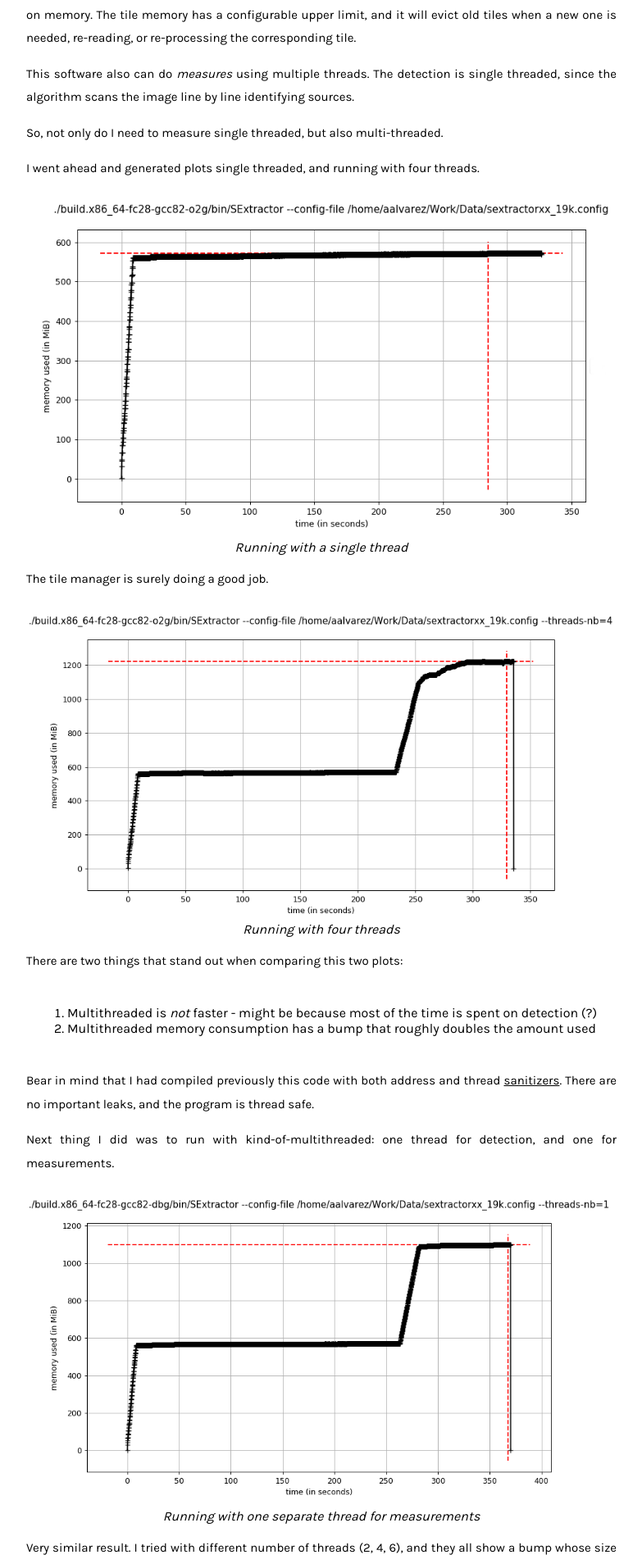
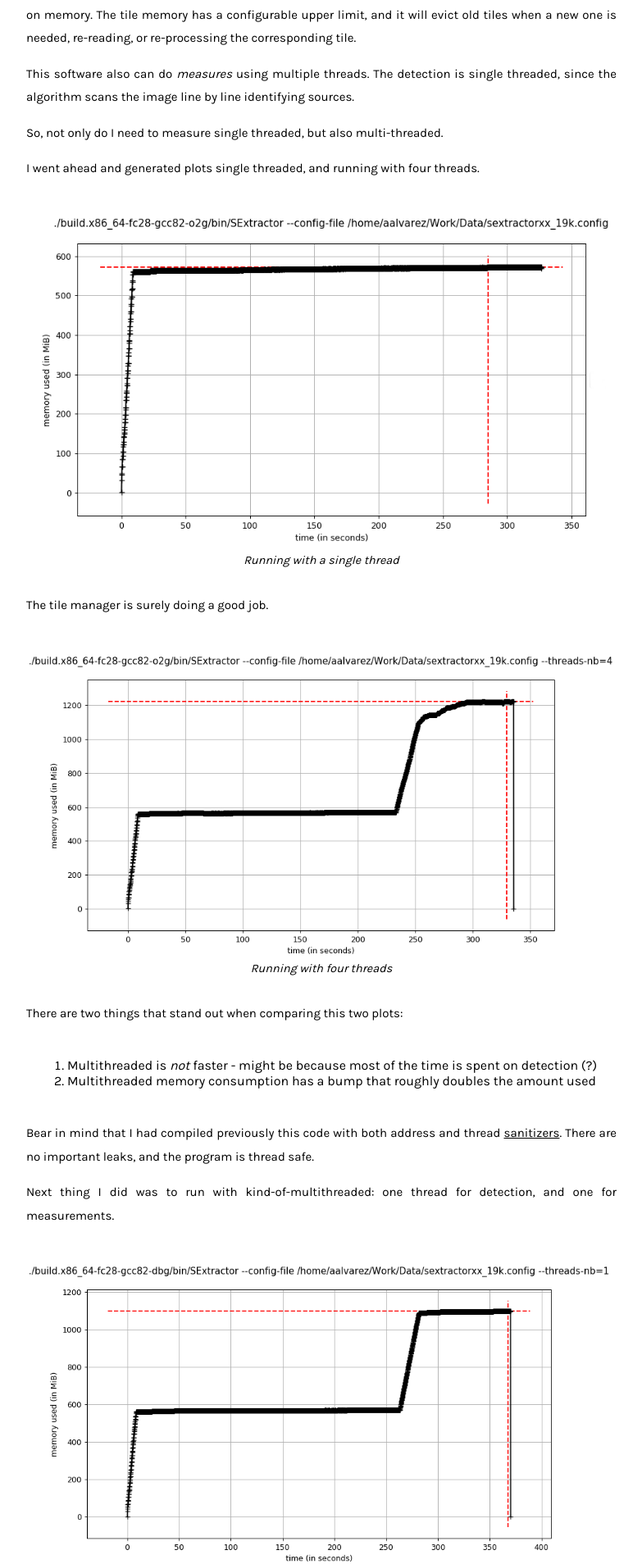
Before and after one commit to ayllon/ayllon.github.io, a Jekyll site: the page built from _posts/2019/2019-02-15-where-is-my-memory.md, in a window 1280 px wide. Shown: the part 643-2551 px from the top of the page at 82% size, without its empty margins (248-1031 px from the left). Built offline with Jekyll 4.4.1, drawn with Linux system fonts in a browser that asks for light colours.

Commit message:
Increment margin for figures

```diff
--- a/_sass/main.scss
+++ b/_sass/main.scss
@@ -20,11 +20,12 @@ img {
 }
 figure {
   max-width: 100%;
-  margin: 0;
+  margin: 2em 0 2em 0;
 }
 figcaption {
   text-align: center;
   font-style: italic;
+  font-size: 90%;
 }
 a {
   color: inherit;
```
